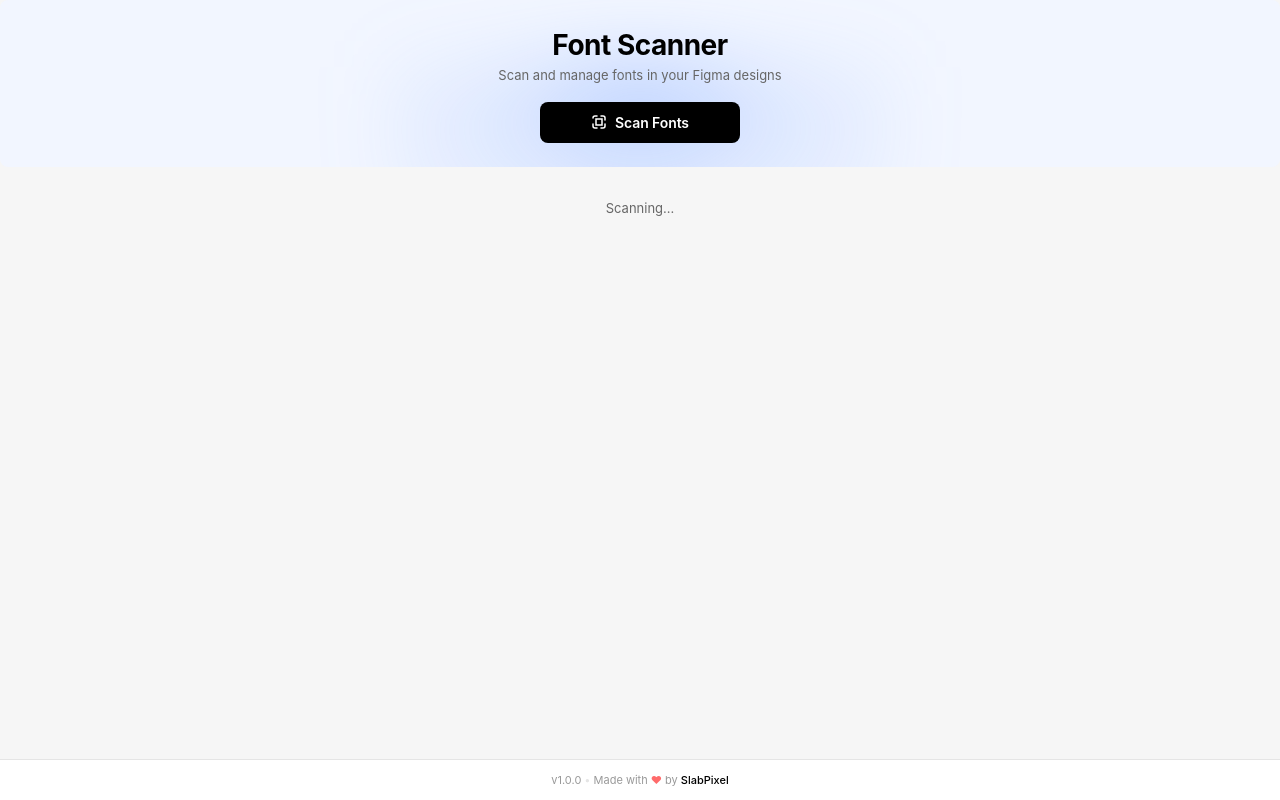
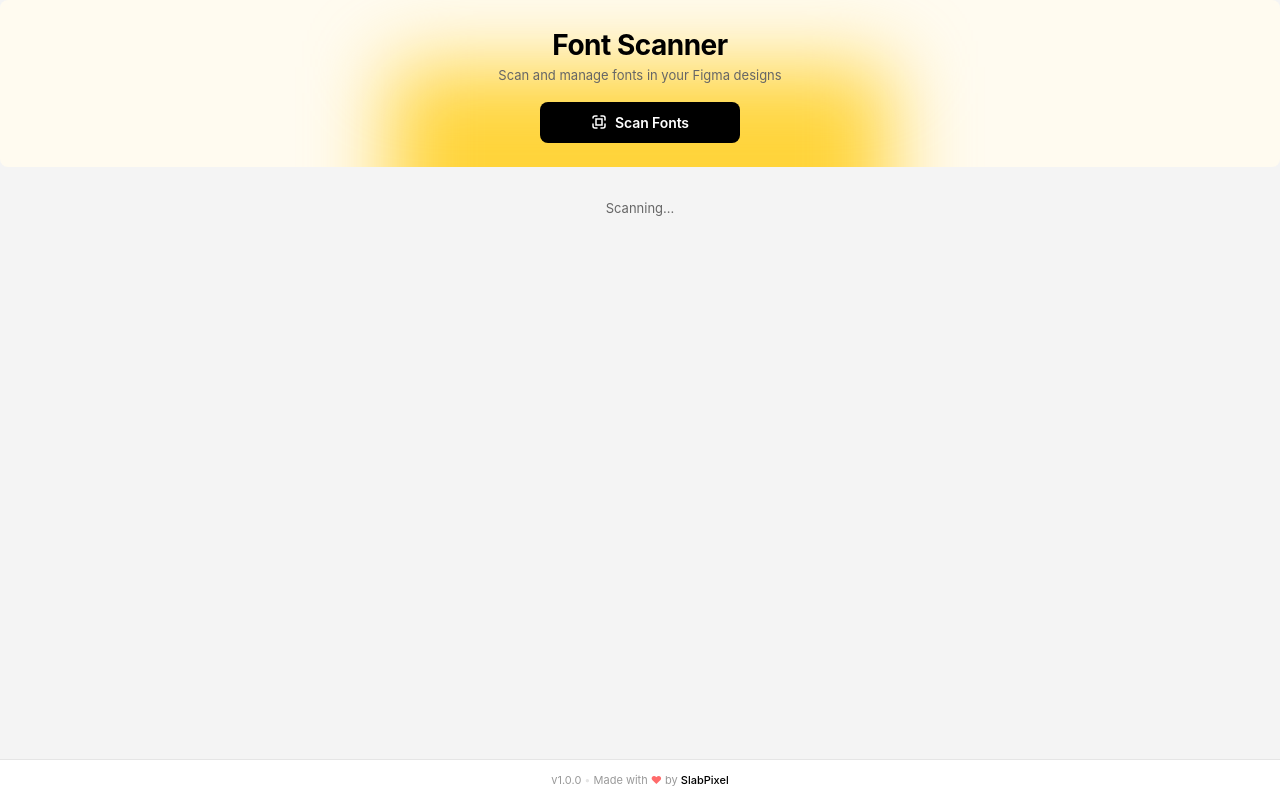
Before and after one commit to adamkatsu/Figma-Font-Scanner, a website: page ui.html in a window 1280 px wide. Drawn offline with Linux system fonts and the light colour scheme.

Commit message:
brand color update

```diff
--- a/ui.html
+++ b/ui.html
@@ -12,7 +12,7 @@
       margin: 0;
       color: #000;
       font-size: 13px;
-      background: #f6f6f6;
+      background: #f4f4f4;
       line-height: 1.5;
     }
 
@@ -22,7 +22,7 @@
       padding: 24px 20px;
       margin: 8;
       border-radius: 8px;
-      background-color: #f2f6ff;
+      background-color: #fffbf0;
       position: relative;
       overflow: hidden;
     }
@@ -35,7 +35,7 @@
       transform: translateX(-50%);
       width: 500px;
       height: 200px;
-      background: radial-gradient(ellipse at center top, rgba(100, 150, 255, 0.5) 0%, rgba(100, 150, 255, 0.15) 40%, transparent 100%);
+      background: #FFD43A;
       filter: blur(40px);
       pointer-events: none;
       z-index: 0;
```
